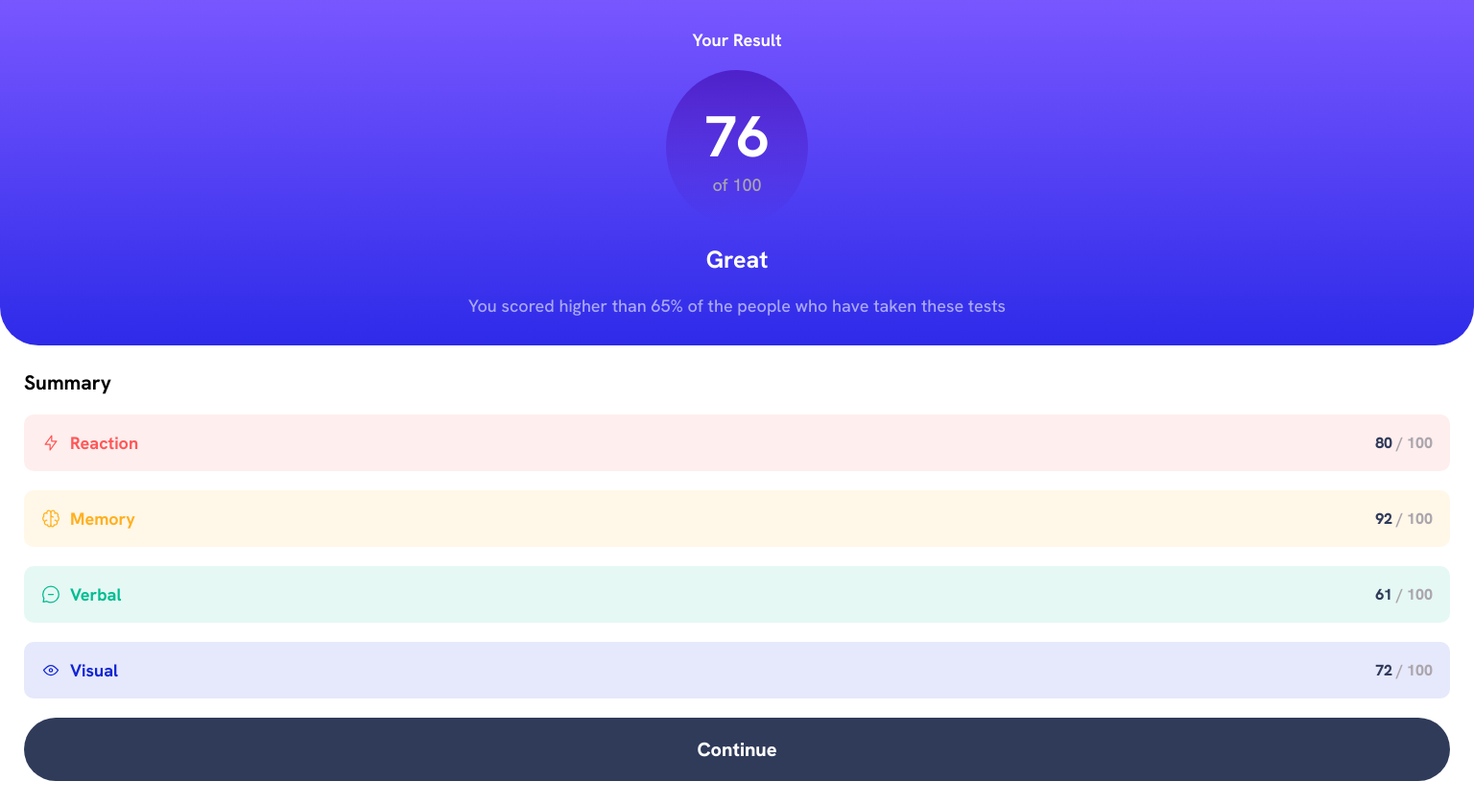
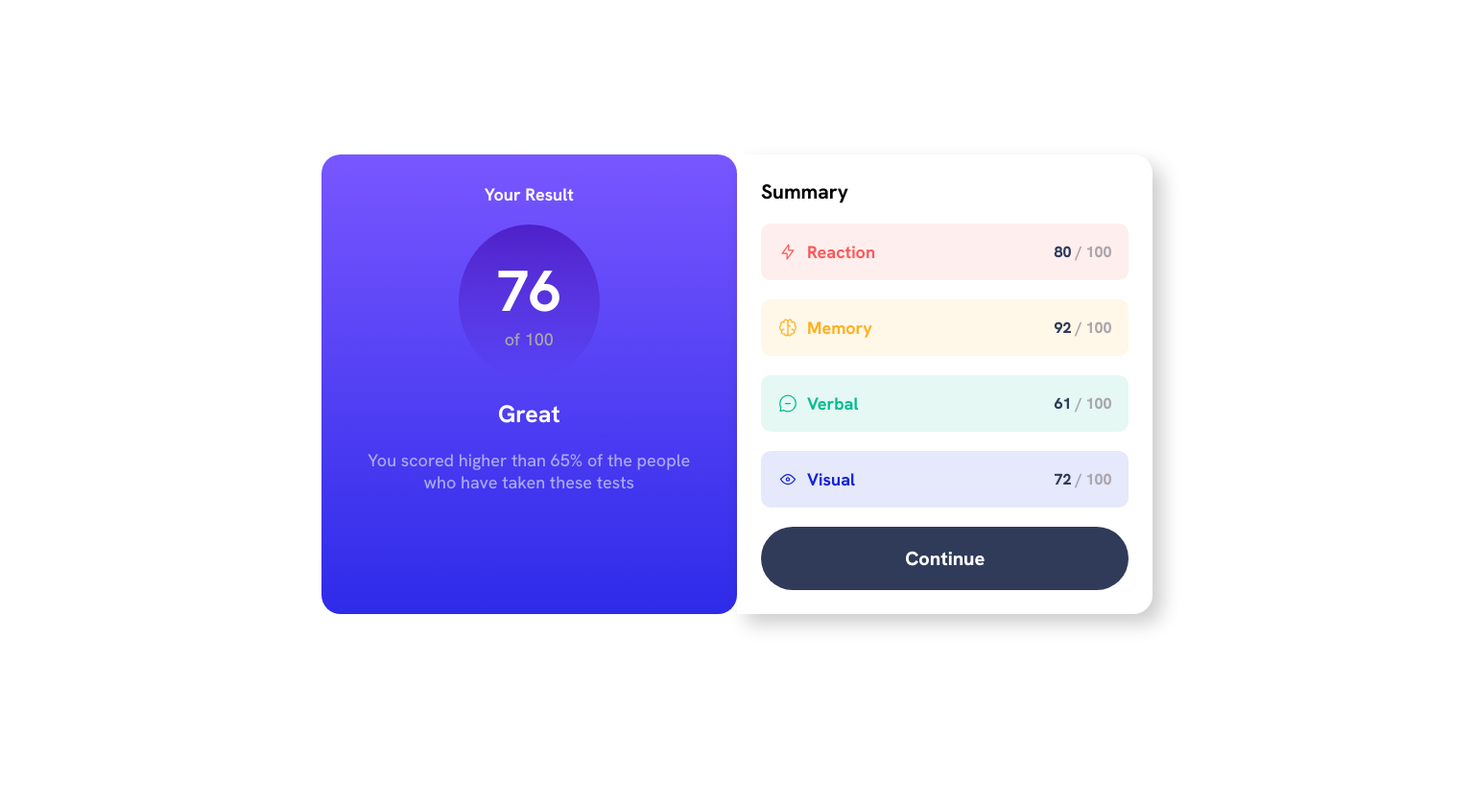
Before and after one commit to Vishwanathanselvamoorthy/results-summary-component-main, a plain HTML site: page index.html in a window 1536 px wide. Shown: the whole page at 96% size. After the commit the page ends 800 px from the top, so only its background shows below. Drawn offline with Linux system fonts and the light colour scheme.

Commit message:
all code updated

```diff
--- a/index.html
+++ b/index.html
@@ -22,6 +22,7 @@
     <title>Frontend Mentor | Results summary component</title>
   </head>
   <body>
+    <div class="main-container">
       <div class="container-1">
         <h2>Your Result</h2>
         <div class="circle">
@@ -30,7 +31,9 @@
         </div>
 
         <h3>Great</h3>
-      <p>You scored higher than 65% of the people who have taken these tests</p>
+        <p>
+          You scored higher than 65% of the people who have taken these tests
+        </p>
       </div>
       <div class="container-2">
         <h1>Summary</h1>
@@ -69,5 +72,6 @@
         </div>
         <button class="continue-btn">Continue</button>
       </div>
+    </div>
   </body>
 </html>
--- a/style.css
+++ b/style.css
@@ -4,10 +4,9 @@
   box-sizing: border-box;
   font-family: "Hanken Grotesk";
 }
-
-body {
-  padding: 0;
-  margin: 0%;
+.main-container {
+  display: flex;
+  flex-direction: column;
 }
 
 .container-1 {
@@ -108,15 +107,23 @@ body {
   font-size: 20px;
   font-weight: 800;
 }
-/* @media screen and (min-width: 768px){
-
-    .main-container{
-
-        display: flex;
-
-    }
-    .container-1{
-
-        width: 800px;
-    }
-} */
+@media screen and (min-width: 1440px) {
+  body {
+    min-height: 100vh;
+    display: flex;
+    justify-content: center;
+    align-items: center;
+  }
+  .main-container {
+    flex-direction: row;
+  }
+  .container-1 {
+    width: 50%;
+    border-radius: 20px;
+  }
+  .container-2 {
+    width: 50%;
+    border-radius: 0px 20px 20px 0px;
+    box-shadow: 10px 10px 20px rgba(0, 0, 0, 0.2);
+  }
+}
```
Lines whose indentation alone changed are shown as unchanged.
